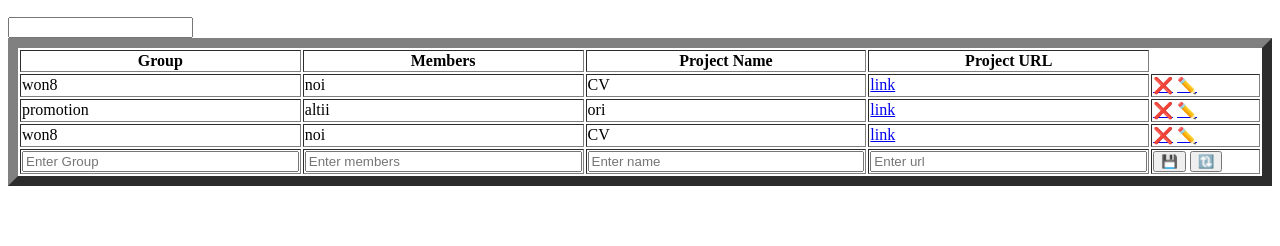
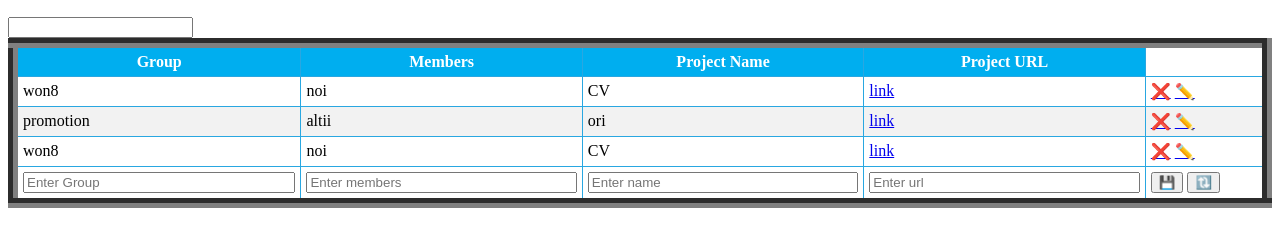
Before and after one commit to AndraPovian/TeamsNetworking, a website: page index.html in a window 1280 px wide. Shown: the part 38-284 px from the top of the page. Drawn offline with Linux system fonts and the light colour scheme; files whose address does not match are found by name.

Commit message:
improve css for table

```diff
--- a/style.css
+++ b/style.css
@@ -1,9 +1,28 @@
 table {
     width: 100%;
-}
-input:not([type="image"]) {
+  }
+  input:not([type="image"]) {
     box-sizing: border-box;
-}
-#editForm tfoot input[type="text"]{
+  }
+  #editForm tfoot input[type="text"]{
     width: 100%;
-}
+  }
+
+  #editForm table {
+    border-collapse: collapse;
+    width: 100%;
+  }
+
+  #editForm table th, #editForm table td {
+    border: 1px solid #29a7e1;
+    padding: 5px;
+  }
+
+  #editForm table th {
+    background-color: #00aeef;
+    color: white;
+  }
+
+  #editForm table tr:nth-child(even) {
+    background-color: #f2f2f2;
+  }
```
